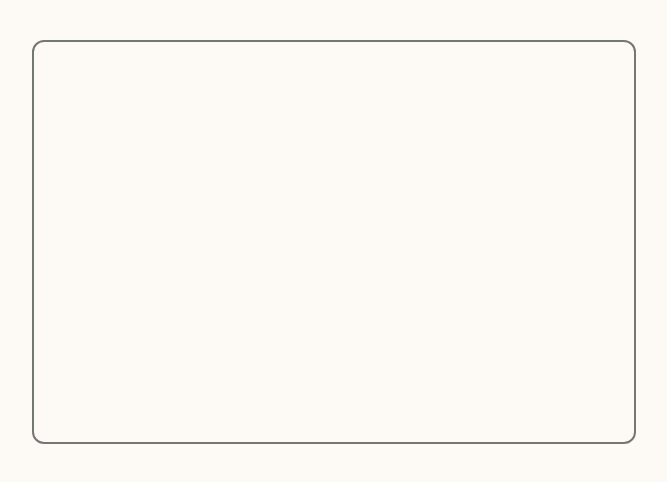
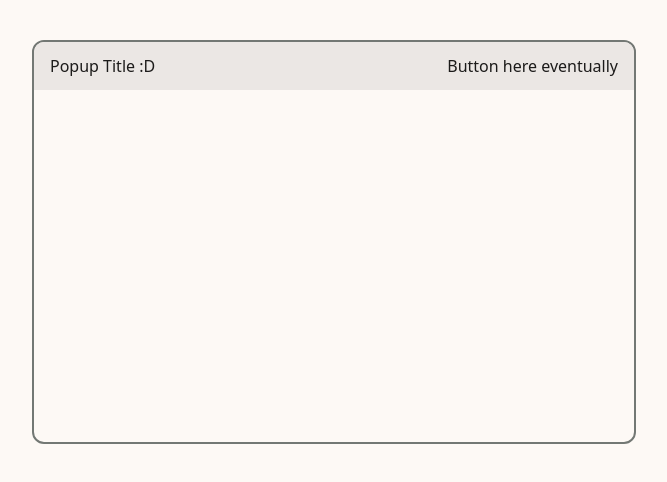
Before and after one commit to OfficeCoffee/mouseion-ui, an Angular app: page / in a window 1280 px wide. Shown: the top 482 px of the page, without its empty margins (306-973 px from the left). Built offline with nearby package versions, Linux system fonts and the light colour scheme.

Commit message:
added header for popup

```diff
--- a/src/app/popup/popup.html
+++ b/src/app/popup/popup.html
@@ -1 +1,9 @@
-<div class="card"></div>
+<div class="card">
+    <div class="popup-header">
+        <span class="title">Popup Title :D</span>
+        <div class="mock-Button">
+            <span class="title">Button here eventually</span>
+        </div>
+    </div>
+
+</div>
--- a/src/app/popup/popup.scss
+++ b/src/app/popup/popup.scss
@@ -8,3 +8,19 @@
     border-radius: 12px;
     overflow: hidden;
 }
+
+.popup-header {
+    display: flex;
+    flex-direction: row;
+    justify-content: space-between;
+    padding: 12px 16px;
+    background: var(--mat-sys-surface-container-high);
+}
+
+.mock-Buton {
+    display: flex;
+    flex-direction: row;
+    justify-content: space-between;
+    padding: 12px 16px;
+    background: var(--mat-sys-surface-container-high);
+}
```
